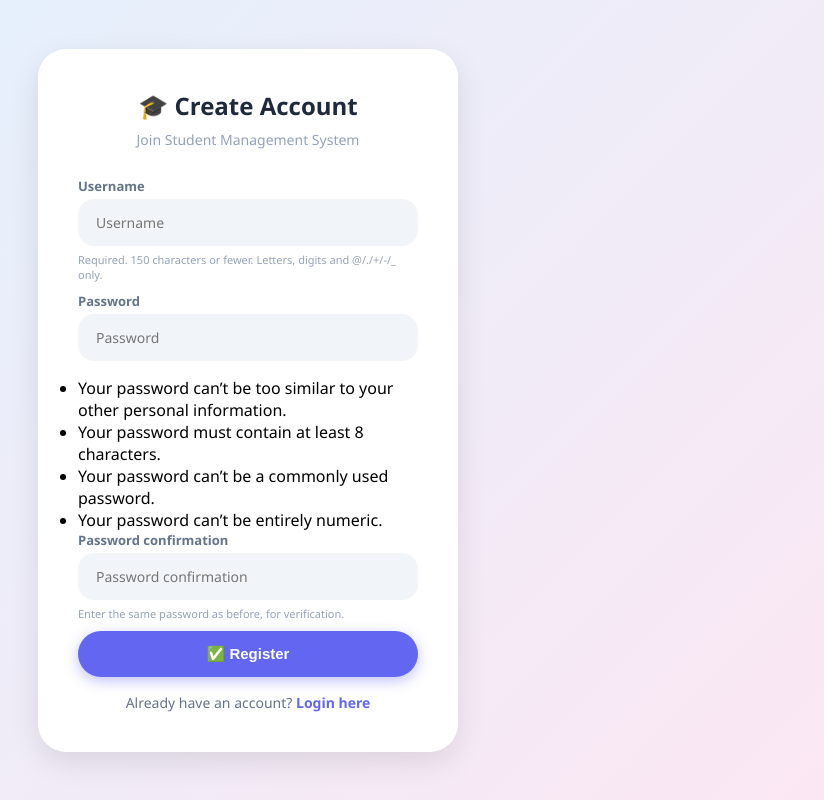
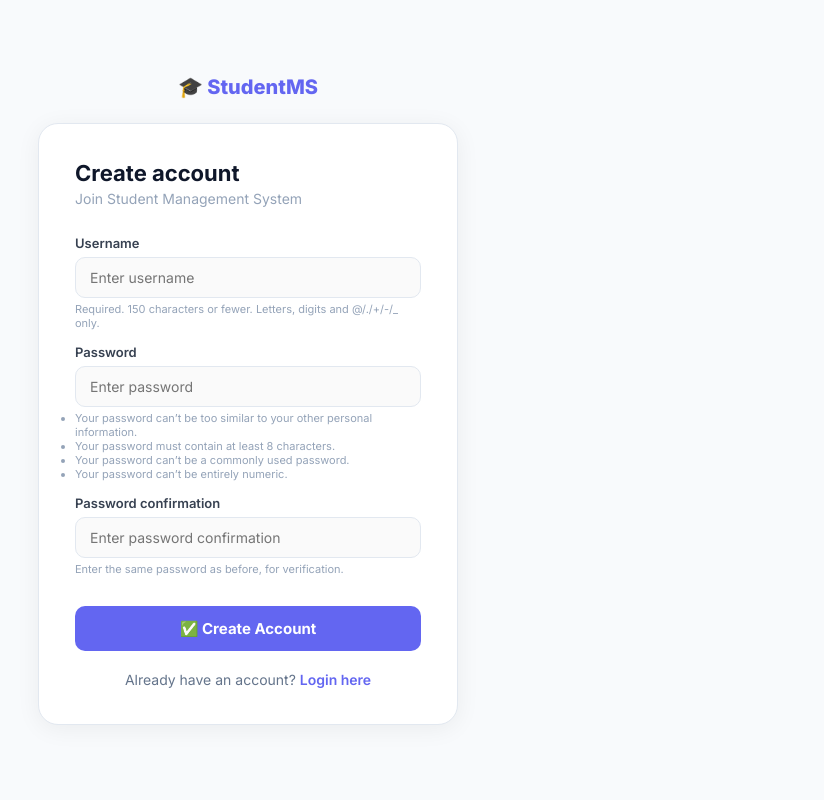
Before and after one commit to krimongurung524-rgb/Student-management-system, a Django app: page /students/auth/register/ in a window 1280 px wide. Shown: the whole page, without its empty margins (392-1216 px from the left). Run offline with Django 5.2, Linux system fonts and the light colour scheme.

Commit message:
all addded

```diff
--- a/studentms/templates/auth/register.html
+++ b/studentms/templates/auth/register.html
@@ -2,102 +2,111 @@
 <html lang="en">
 <head>
 <meta charset="UTF-8">
+<meta name="viewport" content="width=device-width, initial-scale=1.0">
 <title>Register — Student MS</title>
 <style>
+    @import url('https://fonts.googleapis.com/css2?family=Inter:wght@400;500;600;700;800&display=swap');
     * { box-sizing: border-box; margin: 0; padding: 0; }
     body {
-        font-family: 'Segoe UI', Arial, sans-serif;
-        background: linear-gradient(135deg, #e0f2fe, #fce7f3);
+        font-family: 'Inter', sans-serif;
+        background: #f8fafc;
         min-height: 100vh;
         display: flex;
         align-items: center;
         justify-content: center;
         padding: 20px;
     }
-    .auth-card {
+    .wrapper { width: 100%; max-width: 420px; }
+    .logo { text-align: center; font-size: 20px; font-weight: 800; color: #6366f1; margin-bottom: 24px; }
+    .card {
         background: #fff;
-        border-radius: 28px;
-        padding: 40px;
+        border: 1px solid #e2e8f0;
+        border-radius: 20px;
+        padding: 36px;
+        box-shadow: 0 4px 24px rgba(0,0,0,0.06);
+    }
+    .card h2 { font-size: 22px; font-weight: 700; color: #0f172a; margin-bottom: 4px; }
+    .card p.sub { font-size: 14px; color: #94a3b8; margin-bottom: 28px; }
+    label { display: block; font-size: 13px; font-weight: 600; color: #374151; margin-bottom: 6px; }
+    input {
         width: 100%;
-        max-width: 420px;
-        box-shadow: 0 10px 30px rgba(0,0,0,0.1);
+        padding: 11px 14px;
+        border: 1.5px solid #e2e8f0;
+        border-radius: 10px;
+        font-size: 14px;
+        font-family: 'Inter', sans-serif;
+        color: #1e293b;
+        background: #fafafa;
+        outline: none;
+        transition: all 0.2s;
+        margin-bottom: 4px;
     }
-    .auth-card h2 { text-align: center; color: #1e293b; margin-bottom: 8px; font-size: 24px; }
-    .auth-card p.subtitle { text-align: center; color: #94a3b8; font-size: 14px; margin-bottom: 28px; }
-    .form-input {
-        width: 100%;
-        padding: 14px 18px;
-        margin-bottom: 16px;
-        border: none;
-        background: #f1f5f9;
-        border-radius: 16px;
-        font-size: 14px;
-        font-family: inherit;
-        outline: none;
-        transition: box-shadow 0.2s ease;
-    }
-    .form-input:focus { box-shadow: 0 0 0 3px #c7d2fe; }
+    input:focus { border-color: #6366f1; background: #fff; box-shadow: 0 0 0 3px rgba(99,102,241,0.1); }
     button {
         width: 100%;
         background: #6366f1;
         color: #fff;
         border: none;
-        padding: 14px;
-        border-radius: 999px;
+        padding: 13px;
+        border-radius: 10px;
         font-size: 15px;
         font-weight: 700;
         cursor: pointer;
-        box-shadow: 0 4px 14px rgba(99,102,241,0.4);
-        margin-bottom: 16px;
+        font-family: 'Inter', sans-serif;
+        transition: all 0.2s;
+        margin-top: 16px;
     }
-    button:hover { opacity: 0.9; }
-    .link { text-align: center; font-size: 14px; color: #64748b; }
-    .link a { color: #6366f1; text-decoration: none; font-weight: 600; }
-    .message { padding: 12px 16px; border-radius: 12px; margin-bottom: 16px; font-size: 14px; font-weight: 600; }
-    .message-error { background: #fee2e2; color: #ef4444; }
-    .message-success { background: #ecfdf5; color: #059669; }
-    label { font-size: 13px; color: #64748b; font-weight: 600; display: block; margin-bottom: 4px; }
-    .error-text { color: #ef4444; font-size: 12px; margin-top: -10px; margin-bottom: 10px; }
-    .help-text { color: #94a3b8; font-size: 11px; margin-top: -10px; margin-bottom: 10px; }
+    button:hover { background: #4f46e5; }
+    .footer-link { text-align: center; font-size: 14px; color: #64748b; margin-top: 20px; }
+    .footer-link a { color: #6366f1; text-decoration: none; font-weight: 600; }
+    .error-text { color: #ef4444; font-size: 12px; margin-bottom: 12px; display: block; }
+    .help-text { color: #94a3b8; font-size: 11px; margin-bottom: 12px; display: block; }
+    .form-group { margin-bottom: 14px; }
 </style>
 </head>
 <body>
-<div class="auth-card">
-    <h2>🎓 Create Account</h2>
-    <p class="subtitle">Join Student Management System</p>
+<div class="wrapper">
+    <div class="logo">🎓 StudentMS</div>
+    <div class="card">
+        <h2>Create account</h2>
+        <p class="sub">Join Student Management System</p>
 
         {% if messages %}
             {% for message in messages %}
-            <div class="message message-{{ message.tags }}">{{ message }}</div>
+                <div style="padding:12px 16px; border-radius:10px; margin-bottom:16px;
+                            font-size:14px; background:#fff1f2; color:#be123c;
+                            border:1px solid #fecdd3;">
+                    {{ message }}
+                </div>
             {% endfor %}
         {% endif %}
 
         <form method="POST">
             {% csrf_token %}
             {% for field in form %}
-            <div>
+                <div class="form-group">
                     <label>{{ field.label }}</label>
                     <input
-                    class="form-input"
                         type="{{ field.field.widget.input_type }}"
                         name="{{ field.html_name }}"
-                    placeholder="{{ field.label }}"
+                        placeholder="Enter {{ field.label|lower }}"
                     >
                     {% if field.help_text %}
-                    <p class="help-text">{{ field.help_text }}</p>
+                        <span class="help-text">{{ field.help_text }}</span>
                     {% endif %}
                     {% if field.errors %}
-                    <p class="error-text">{{ field.errors.0 }}</p>
+                        <span class="error-text">{{ field.errors.0 }}</span>
                     {% endif %}
                 </div>
             {% endfor %}
-        <button type="submit">✅ Register</button>
+            <button type="submit">✅ Create Account</button>
         </form>
 
-    <p class="link">
+        <p class="footer-link">
             Already have an account?
             <a href="{% url 'login_view' %}">Login here</a>
         </p>
     </div>
+</div>
 </body>
 </html>
```
Also changed, not shown: studentms/templates/auth/login.html (+55 -48 lines), studentms/db.sqlite3. Lines whose indentation alone changed are shown as unchanged.
